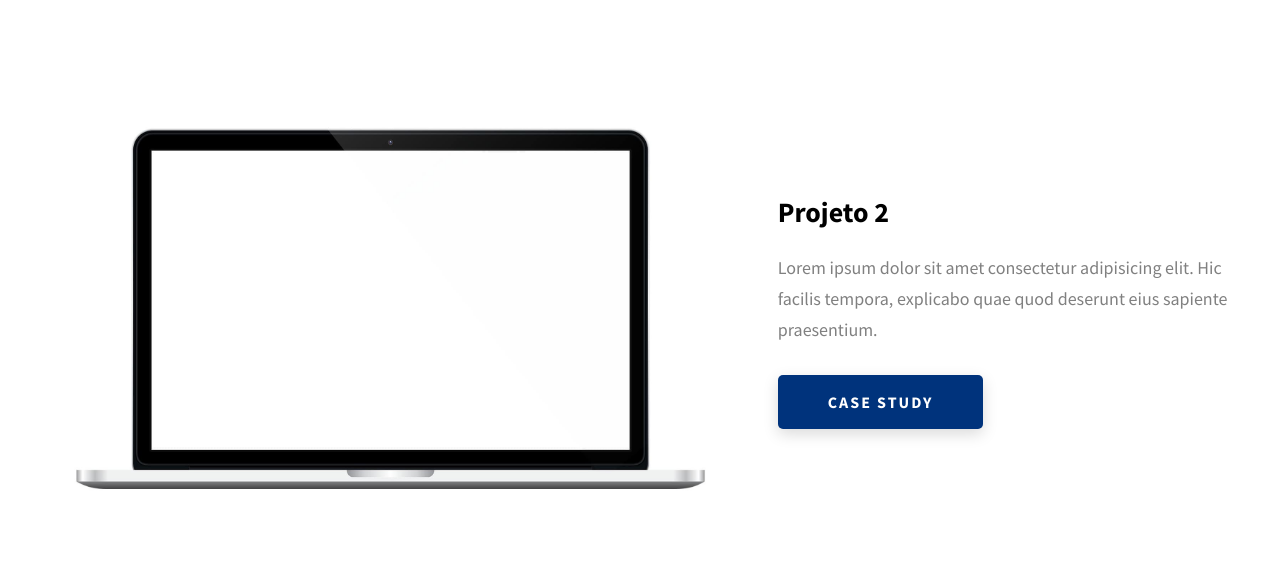
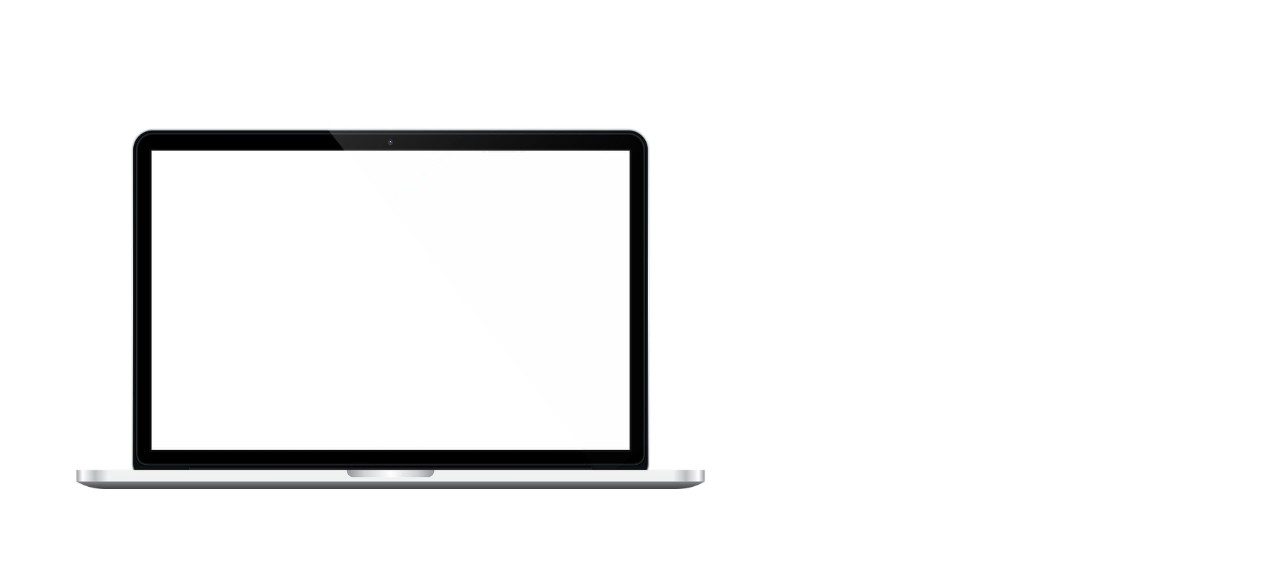
Before and after one commit to VanderleyNascimento/vanderley-oliveira, a website: page index.html in a window 1280 px wide. Shown: the part 2603-3167 px from the top of the page. Drawn offline with Linux system fonts and the light colour scheme.

Commit message:
Update index.html

```diff
--- a/index.html
+++ b/index.html
@@ -266,7 +266,7 @@ Formulário utilizando FormSubmit.
                 loading="lazy"
               />
             </div>
-            <div class="projects__row-content">
+            <!-- <div class="projects__row-content">
               <h3 class="projects__row-content-title">Projeto 2</h3>
               <p class="projects__row-content-desc">
                 Lorem ipsum dolor sit amet consectetur adipisicing elit. Hic
@@ -304,7 +304,7 @@ Formulário utilizando FormSubmit.
                 >Case Study</a
               >
             </div>
-          </div>
+          </div> -->
         </div>
       </div>
     </section>
```
